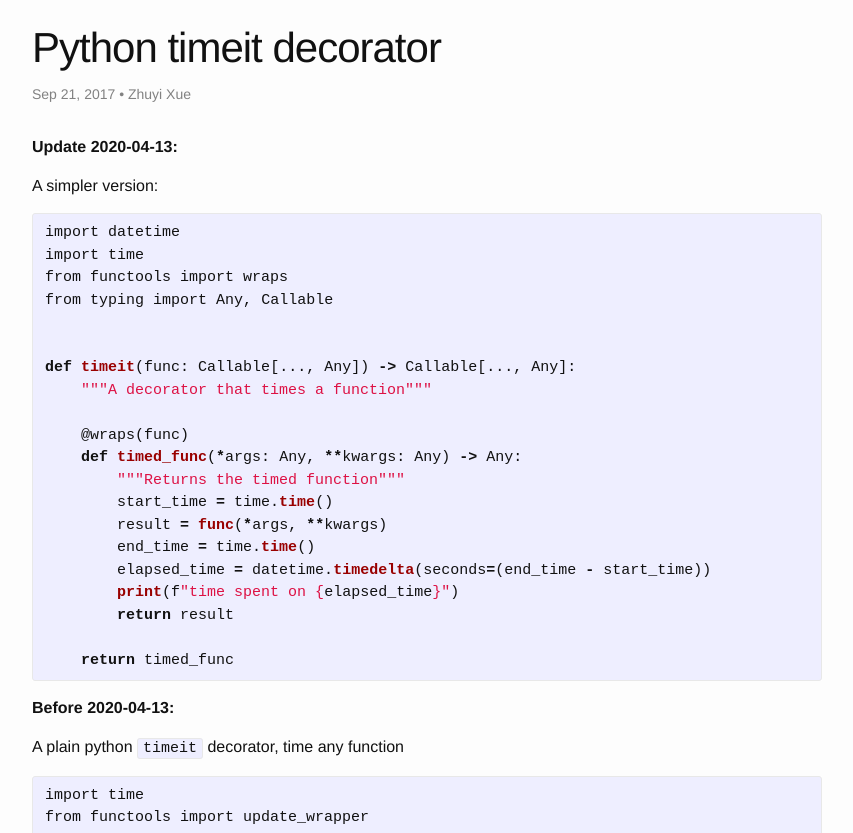
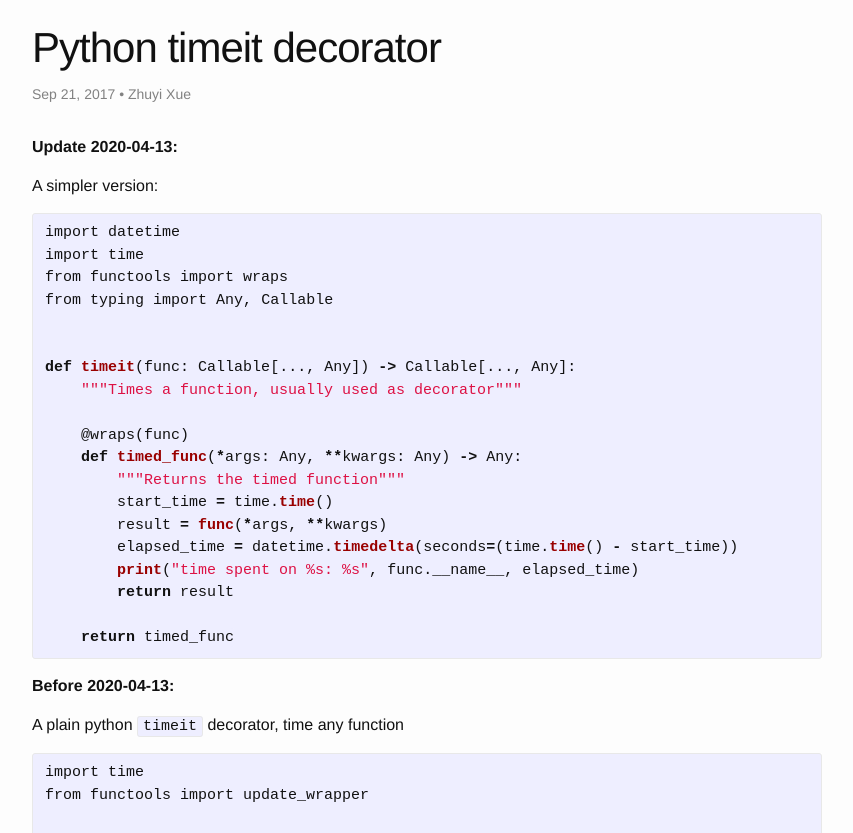
Before and after one commit to zyxue/zyxue.github.io, a Jekyll site: the page built from _posts/2017-09-21-python-timeit-decorator.md, in a window 1280 px wide and 900 px high, cut to the strip 67-900 px from the top of the window. Shown: the whole strip, without its empty margins (213-1066 px from the left). Built offline with Jekyll 4.4.1, drawn with Linux system fonts in a browser that asks for light colours; comment, search, counter and statistics services are not loaded.

Commit message:
updated _posts/2017-09-21-python-timeit-decorator.md

```diff
--- a/_posts/2017-09-21-python-timeit-decorator.md
+++ b/_posts/2017-09-21-python-timeit-decorator.md
@@ -17,16 +17,15 @@ from typing import Any, Callable
 
 
 def timeit(func: Callable[..., Any]) -> Callable[..., Any]:
-    """A decorator that times a function"""
+    """Times a function, usually used as decorator"""
 
     @wraps(func)
     def timed_func(*args: Any, **kwargs: Any) -> Any:
         """Returns the timed function"""
         start_time = time.time()
         result = func(*args, **kwargs)
-        end_time = time.time()
-        elapsed_time = datetime.timedelta(seconds=(end_time - start_time))
-        print(f"time spent on {elapsed_time}")
+        elapsed_time = datetime.timedelta(seconds=(time.time() - start_time))
+        print("time spent on %s: %s", func.__name__, elapsed_time)
         return result
 
     return timed_func
```
